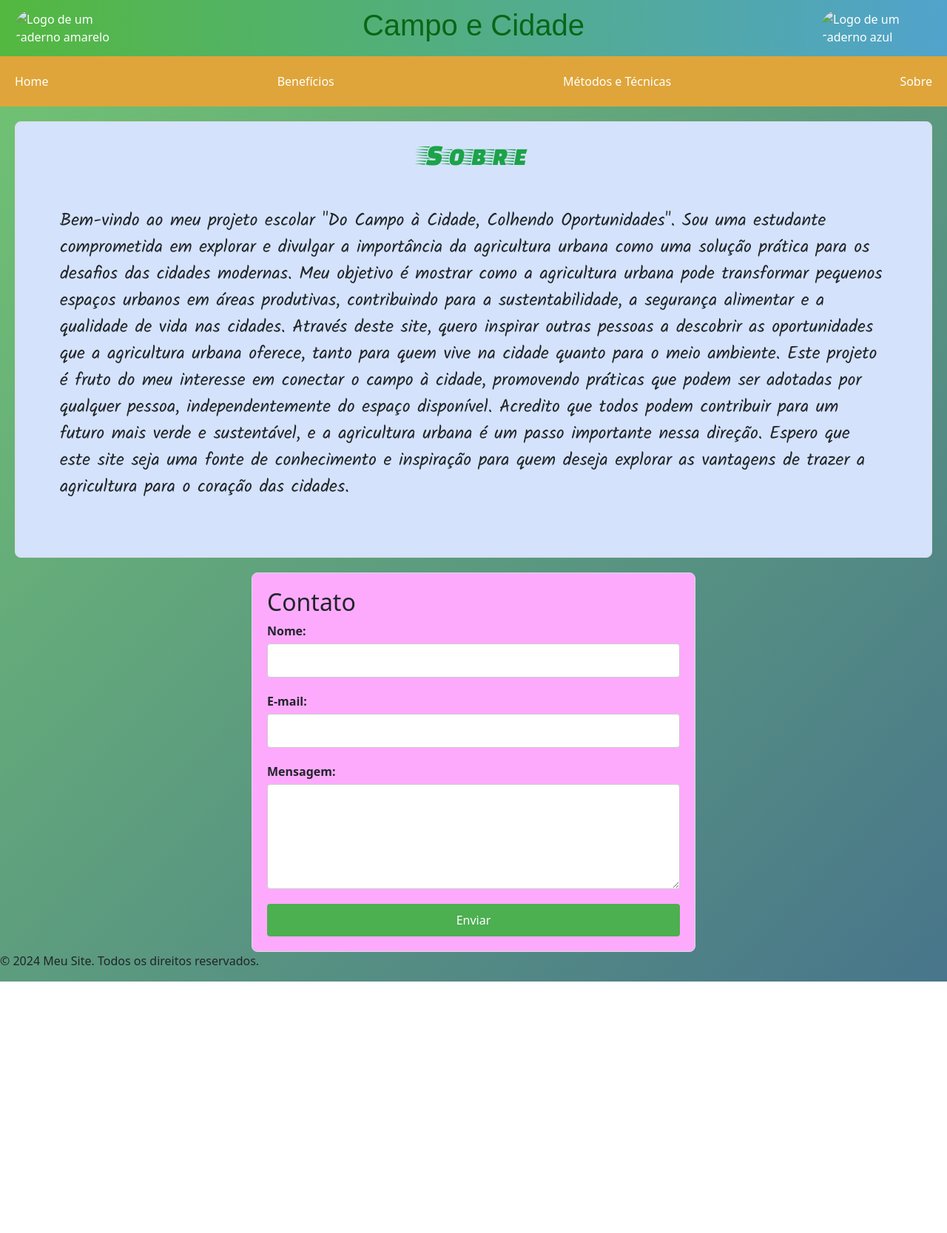
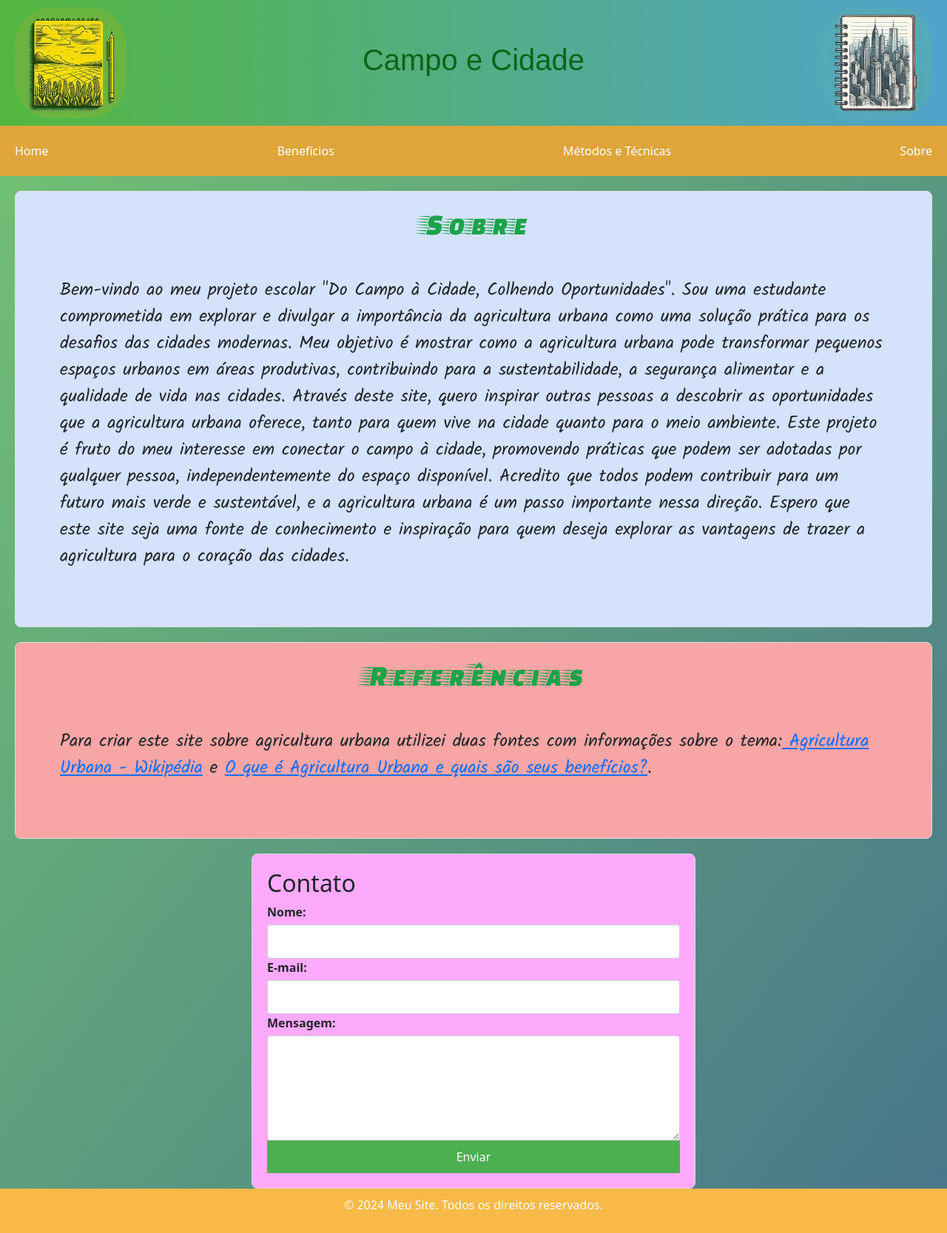
Before and after one commit to lana0013/agrinho, a plain HTML site: page pages/sobre.html in a window 1280 px wide. Shown: the whole page at 74% size. Before the commit the page ends 1327 px from the top, so only its background shows below. Drawn offline with nearby package versions, Linux system fonts and the light colour scheme; files that its build step writes are made by us from their sources; a web font is replaced by a local one.

Commit message:
site terminado

```diff
--- a/paginasSecundarias/sobre.html
+++ b/pages/sobre.html
@@ -4,7 +4,7 @@
         <meta charset="UTF-8">
         <meta name="viewport" content="width=device-width, initial-scale=1.0">
          <title>Agrinho</title>
-        <link rel="stylesheet" href="styles.css">
+        <link rel="stylesheet" href="style.css">
         <link href="https://cdn.jsdelivr.net/npm/bootstrap@5.3.3/dist/css/bootstrap.min.css" rel="stylesheet" integrity="sha384-QWTKZyjpPEjISv5WaRU9OFeRpok6YctnYmDr5pNlyT2bRjXh0JMhjY6hW+ALEwIH" crossorigin="anonymous">
         <link rel="preconnect" href="https://fonts.googleapis.com">
         <link rel="preconnect" href="https://fonts.gstatic.com" crossorigin>
@@ -22,21 +22,21 @@
 
       <header>
         <div class="logo">
-              <img src="assets/logoVerde.jpeg" alt="Logo de um caderno amarelo">
+          <img src="/assets/logoVerde.jpeg" alt="Logo de um caderno amarelo">
         </div>
         <div style="color: #0a6616;font-family: Protest Guerrilla, sans-serif;">
           <h1>Campo e Cidade</h1>
         </div>
         <div class="logo">
-              <img src="assets/logoAzul.jpeg" alt="Logo de um caderno azul">
+          <img src="/assets/logoAzul.jpeg" alt="Logo de um caderno azul">
         </div>
       </header>
 
           <div class="navbar">
-            <a href="home.html">Home</a>
-            <a href="beneficios.html">Benefícios</a>
-            <a href="metodos.html">Métodos e Técnicas</a>
-            <a href="sobre.html">Sobre</a>
+            <a href="/home.html">Home</a>
+            <a href="/pages/beneficios.html">Benefícios</a>
+            <a href="/pages/metodos.html">Métodos e Técnicas</a>
+            <a href="/pages/sobre.html">Sobre</a>
           </div>
 
           <section id="tres">
@@ -45,6 +45,15 @@
             </div>
             <div class="textos">
               <p>Bem-vindo ao meu projeto escolar "Do Campo à Cidade, Colhendo Oportunidades". Sou uma estudante comprometida em explorar e divulgar a importância da agricultura urbana como uma solução prática para os desafios das cidades modernas. Meu objetivo é mostrar como a agricultura urbana pode transformar pequenos espaços urbanos em áreas produtivas, contribuindo para a sustentabilidade, a segurança alimentar e a qualidade de vida nas cidades. Através deste site, quero inspirar outras pessoas a descobrir as oportunidades que a agricultura urbana oferece, tanto para quem vive na cidade quanto para o meio ambiente. Este projeto é fruto do meu interesse em conectar o campo à cidade, promovendo práticas que podem ser adotadas por qualquer pessoa, independentemente do espaço disponível. Acredito que todos podem contribuir para um futuro mais verde e sustentável, e a agricultura urbana é um passo importante nessa direção. Espero que este site seja uma fonte de conhecimento e inspiração para quem deseja explorar as vantagens de trazer a agricultura para o coração das cidades.</p>
+            </div>
+          </section>
+
+          <section id="dois">
+            <div class="title">
+              <h1>Referências</h1>
+            </div>
+            <div class="textos">
+              <p>Para criar este site sobre agricultura urbana utilizei duas fontes com informações sobre o tema:<a href="https://pt.wikipedia.org/wiki/Agricultura_urbana#:~:text=A%20agricultura%20urbana%20e%20periurbana,e%20na%20melhoria%20da%20qualidade."> Agricultura Urbana - Wikipédia</a> e <a href="https://www.politize.com.br/agricultura-urbana/"> O que é Agricultura Urbana e quais são seus benefícios?</a>.</p>
             </div>
           </section>
 
@@ -64,10 +73,8 @@
             </form>
         </section>
 
-        <footer>
-          <div class="footer">
+        <footer class="footer">
             <p>&copy; 2024 Meu Site. Todos os direitos reservados.</p>
-          </div>
         </footer>
 
   </body>
--- a/css/styles.css
+++ b/pages/style.css
@@ -83,12 +83,19 @@ section {
   border-radius: 8px;
 }
 
+.footer {
+  background-color: #f7b948;
+  padding: 10px;
+  text-align: center;
+  color: white;
+}
+
 #contato {
     padding: 20px;
     max-width: 600px;
     margin: 0 auto;
     background:rgb(253, 170, 253);
-
+}
 form {
     display: flex;
     flex-direction: column;
@@ -121,10 +128,3 @@ button {
 button:hover {
     background-color: #45a049;
 }
-
-footer {
-  background-color: #f7b948;
-  padding: 10px;
-  text-align: center;
-  color: white;
-}
```
Also changed, not shown: home.html (renamed from paginaInicial/home.html, +8 -10 lines), pages/beneficios.html (renamed from paginasSecundarias/beneficios.html, +10 -12 lines), pages/metodos.html (renamed from paginasSecundarias/metodos.html, +8 -10 lines). Lines whose indentation alone changed are shown as unchanged.
